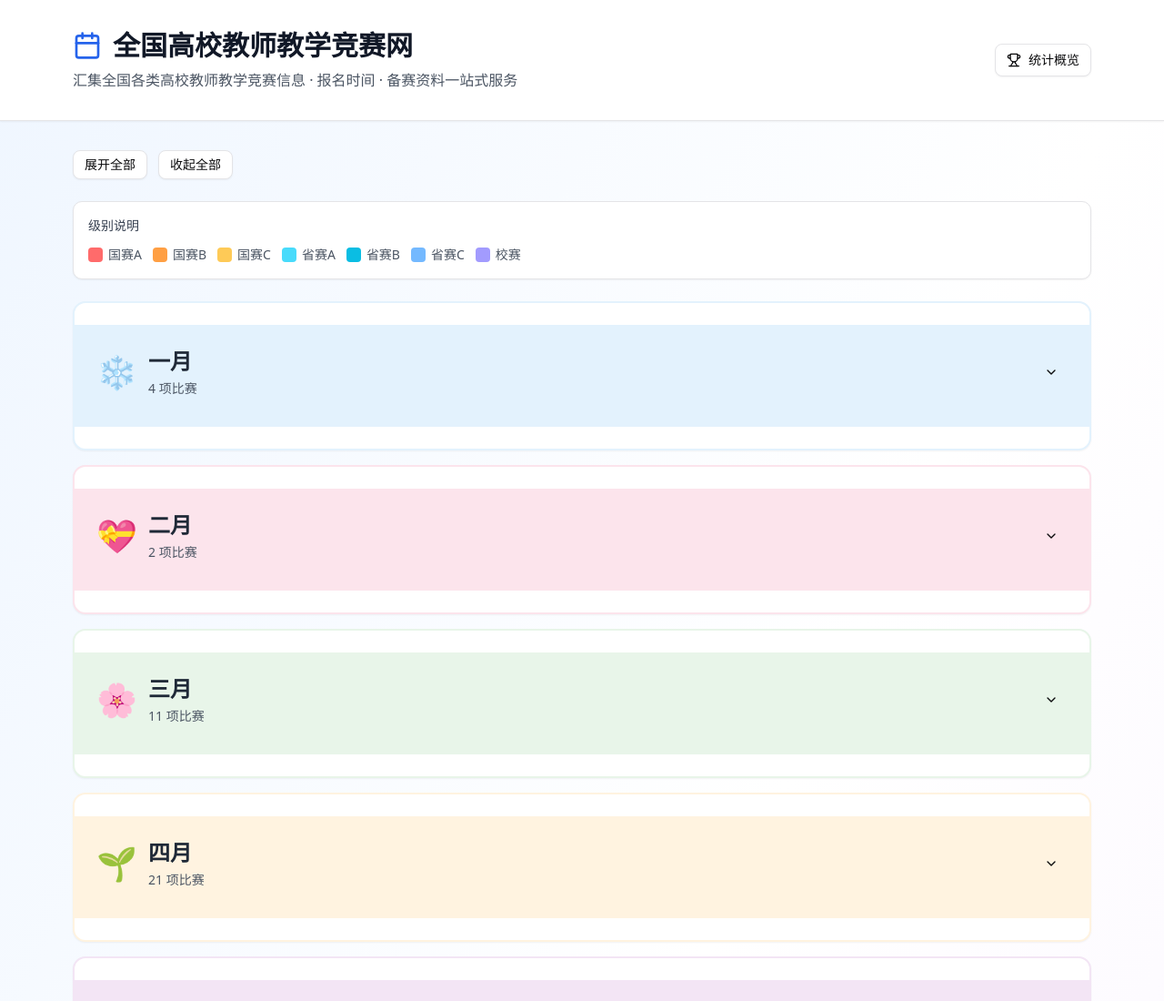
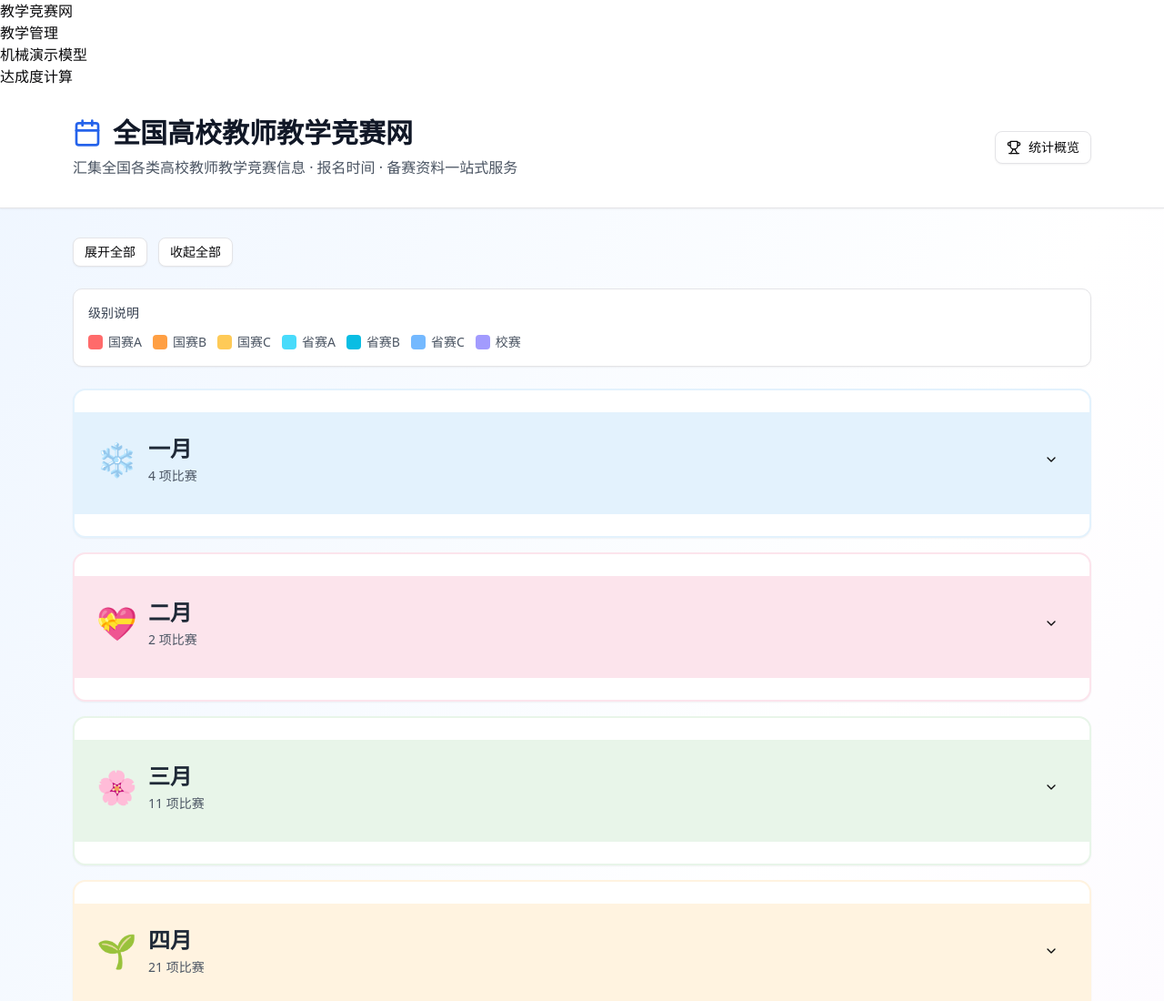
Before and after one commit to zuozuolyyg/jiaoxuebisai, a plain HTML site: page index.html in a window 1280 px wide. Shown: the top 1100 px of the page at 91% size. Drawn offline with Linux system fonts and the light colour scheme.

Commit message:
Update index.html

```diff
--- a/index.html
+++ b/index.html
@@ -10,6 +10,16 @@
     <link rel="stylesheet" crossorigin href="./assets/index-BIcBWqzD.css">
   </head>
   <body>
-    <div id="root"></div>
+  <nav class="top-nav">
+    <div class="nav-container">
+      <a href="/" class="nav-logo">教学竞赛网</a>
+      <ul class="nav-links">
+        <li><a href="http://jiaoxueguanli.jiaoxuejingsai.top">教学管理</a></li>
+        <li><a href="http://jixieyanshimoxing.jiaoxuejingsai.top">机械演示模型</a></li>
+        <li><a href="http://dachengdu.jiaoxuejingsai.top">达成度计算</a></li>
+      </ul>
+    </div>
+  </nav>
+  <div id="root"></div>
   </body>
 </html>
```
